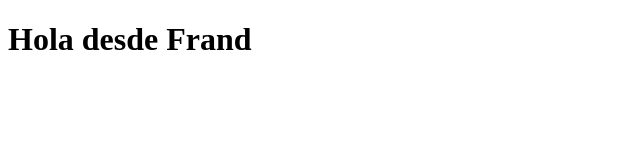
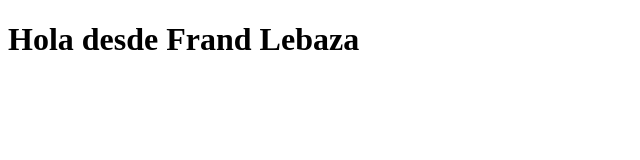
Before and after one commit to jhon-frand/agrovida, a plain HTML site: page Frand_Lebaza/index.html in a window 1280 px wide. Shown: the whole page, without its empty margins (0-640 px from the left). Drawn offline with Linux system fonts and the light colour scheme.

Commit message:
rama de frand

```diff
--- a/Frand_Lebaza/index.html
+++ b/Frand_Lebaza/index.html
@@ -6,7 +6,7 @@
     <title>Document</title>
 </head>
 <body>
-    <h1>Hola desde Frand</h1>
+    <h1>Hola desde Frand Lebaza</h1>
 
 </body>
 </html>
```
